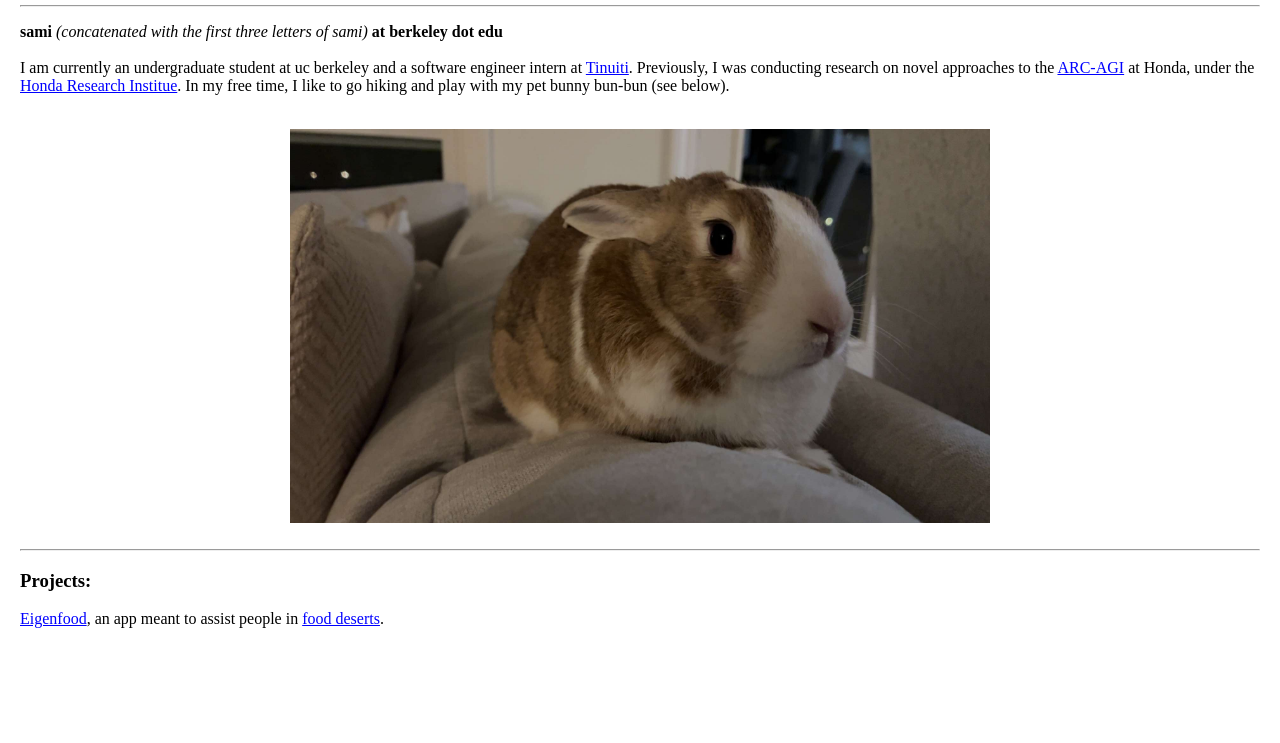
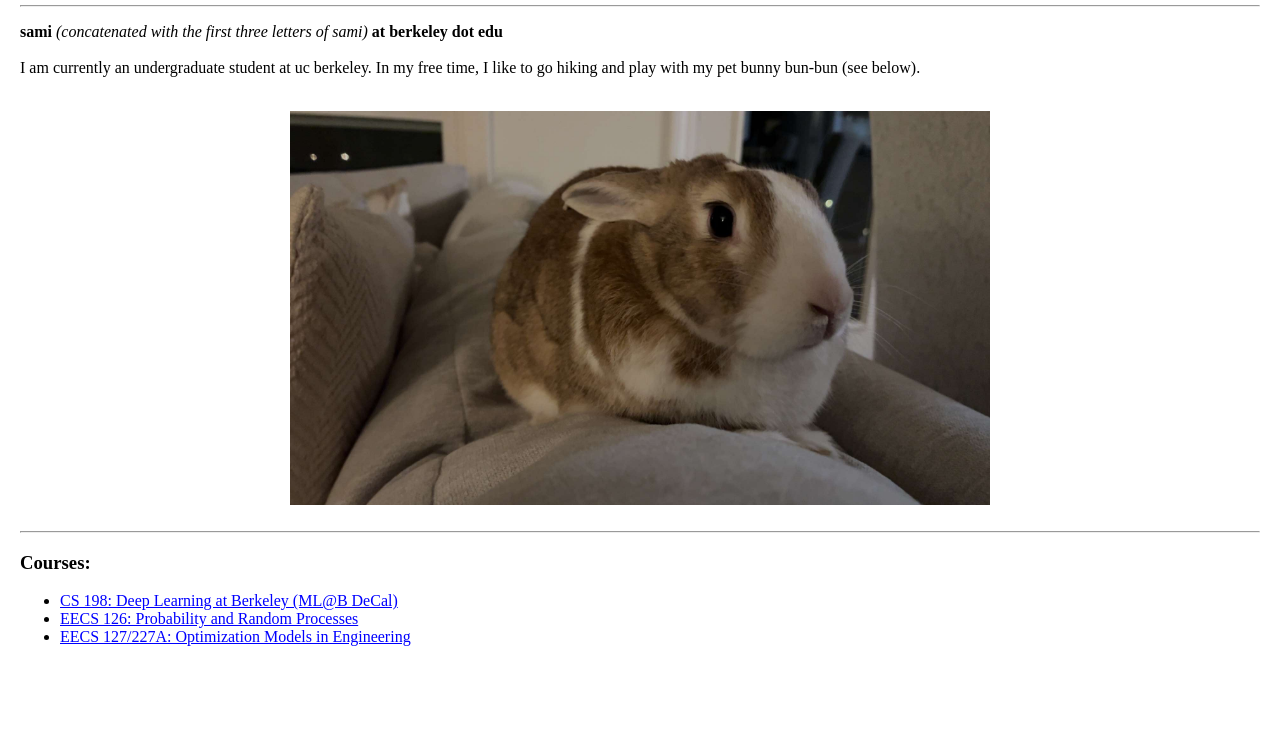
Before and after one commit to sa-mi/site, a plain HTML site: page index.html in a window 1280 px wide. Shown: the part 97-840 px from the top of the page. Drawn offline with Linux system fonts and the light colour scheme.

Commit message:
Update index.html to reflect current information
Removed resume link and added courses list.

```diff
--- a/index.html
+++ b/index.html
@@ -98,10 +98,6 @@
         <a href="https://linkedin.com/in/samihalabieh" title="LinkedIn">
           <img src="images/linkedin.svg" alt="LinkedIn">
         </a>
-        <!-- Resume Icon -->
-        <a href="SamiResume.pdf" title="Resume">
-          <img src="images/resume.svg" alt="Resume">
-        </a>
       </span>
     </h1>
     <hr>
@@ -110,10 +106,7 @@
       <i>(concatenated with the first three letters of sami)</i>
       <b>at berkeley dot edu</b>
       <br><br>
-      I am currently an undergraduate student at uc berkeley and a software engineer intern at
-      <a href="https://tinuiti.com" style="color: blue; text-decoration: underline;">Tinuiti</a>. Previously, I was conducting research on novel approaches to the
-      <a href="https://arcprize.org/arc-agi" style="color: blue; text-decoration: underline;">ARC-AGI</a> at Honda, under the
-      <a href="https://usa.honda-ri.com/about-us" style="color: blue; text-decoration: underline;">Honda Research Institue</a>.
+      I am currently an undergraduate student at uc berkeley.
       In my free time, I like to go hiking and play with my pet bunny bun-bun (see below).
 
 
@@ -122,12 +115,24 @@
     <img src="images/bunbun1.jpg" alt="bunbun1" height="200">
     <br>
     <hr>
-    <h3>Projects:</h3>
-    <p>
-      <a href="https://github.com/sa-mi/eigenfood/tree/daniel" style="color: blue; text-decoration: underline;">Eigenfood</a>,
-      an app meant to assist people in <a href="https://en.wikipedia.org/wiki/Food_desert#:~:text=Food%20deserts%20tend%20to%20be,meats%2C%20fruits%2C%20and%20vegetables." style="color: blue; text-decoration: underline;">food deserts</a>.
-      <br> <br>
-    </p>
+    <h3>Courses:</h3>
+<ul>
+  <li>
+    <a href="https://github.com/sa-mi/cs198" style="color: blue; text-decoration: underline;">
+      CS 198: Deep Learning at Berkeley (ML@B DeCal)
+    </a>
+  </li>
+  <li>
+    <a href="https://github.com/sa-mi/eecs126" style="color: blue; text-decoration: underline;">
+      EECS 126: Probability and Random Processes
+    </a>
+  </li>
+  <li>
+    <a href="https://github.com/sa-mi/eecs127" style="color: blue; text-decoration: underline;">
+      EECS 127/227A: Optimization Models in Engineering
+    </a>
+  </li>
+</ul>
     <!--stop looking-->
   </div>
 </body>
```
